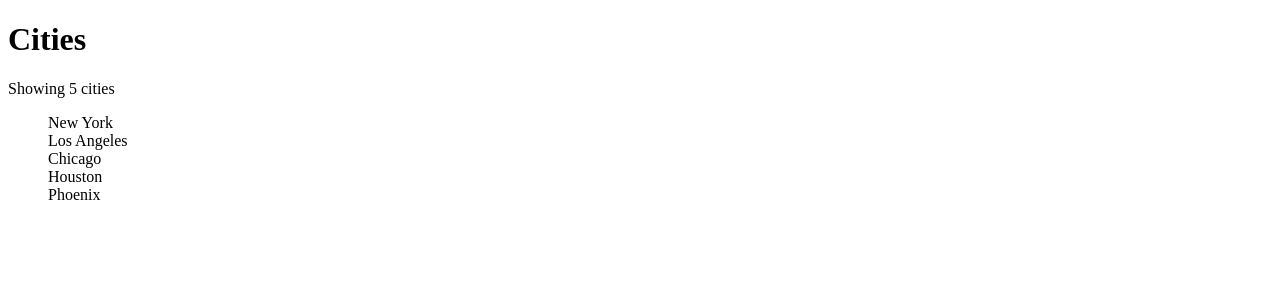
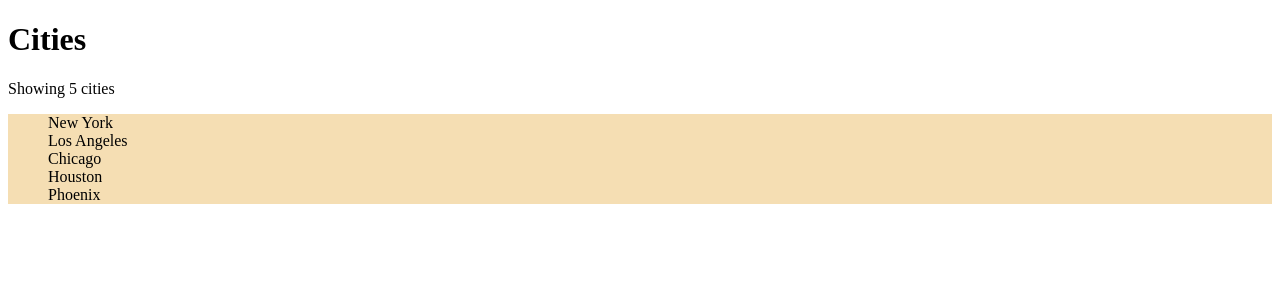
Before and after one commit to DevAhmedKhalil/mosh-react-app, a React (Vite) app: page / in a window 1280 px wide. Shown: the top 300 px of the page. Built offline with nearby package versions, Linux system fonts and the light colour scheme.

Commit message:
3- css modules

```diff
--- a/src/components/ListGroup/ListGroup.tsx
+++ b/src/components/ListGroup/ListGroup.tsx
@@ -1,6 +1,6 @@
 import { useState } from "react";
 
-import "./ListGrout.css";
+import styles from "./ListGrout.module.css";
 
 interface ListGroupProps {
   items: string[];
@@ -18,7 +18,9 @@
 
       {items.length > 0 && <p>Showing {items.length} cities</p>}
 
-      <ul className="list-group ">
+      {/* <ul className="list-group "> */}
+      {/* <ul className={styles["list-group"]}> */}
+      <ul className={[styles.listGroup, styles.container].join(" ")}>
         {items.map((city, index) => (
           <li
             key={city}
--- a/src/components/ListGroup/ListGrout.css
+++ /dev/null
@@ -1,3 +0,0 @@
-.list-group {
-  list-style: none;
-}
--- /dev/null
+++ b/src/components/ListGroup/ListGrout.module.css
@@ -0,0 +1,7 @@
+.listGroup {
+  list-style: none;
+}
+
+.container {
+  background-color: wheat;
+}
```
